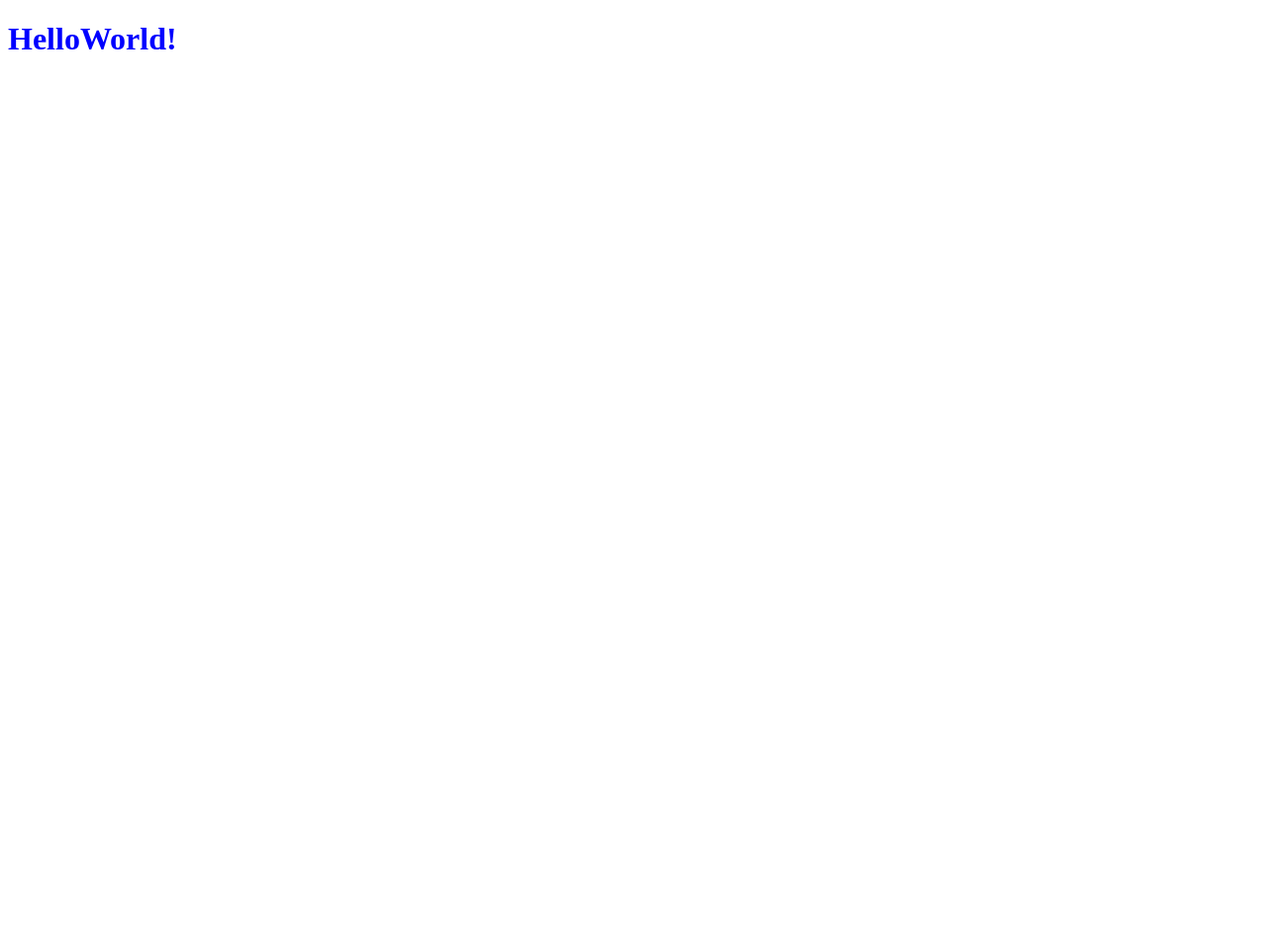
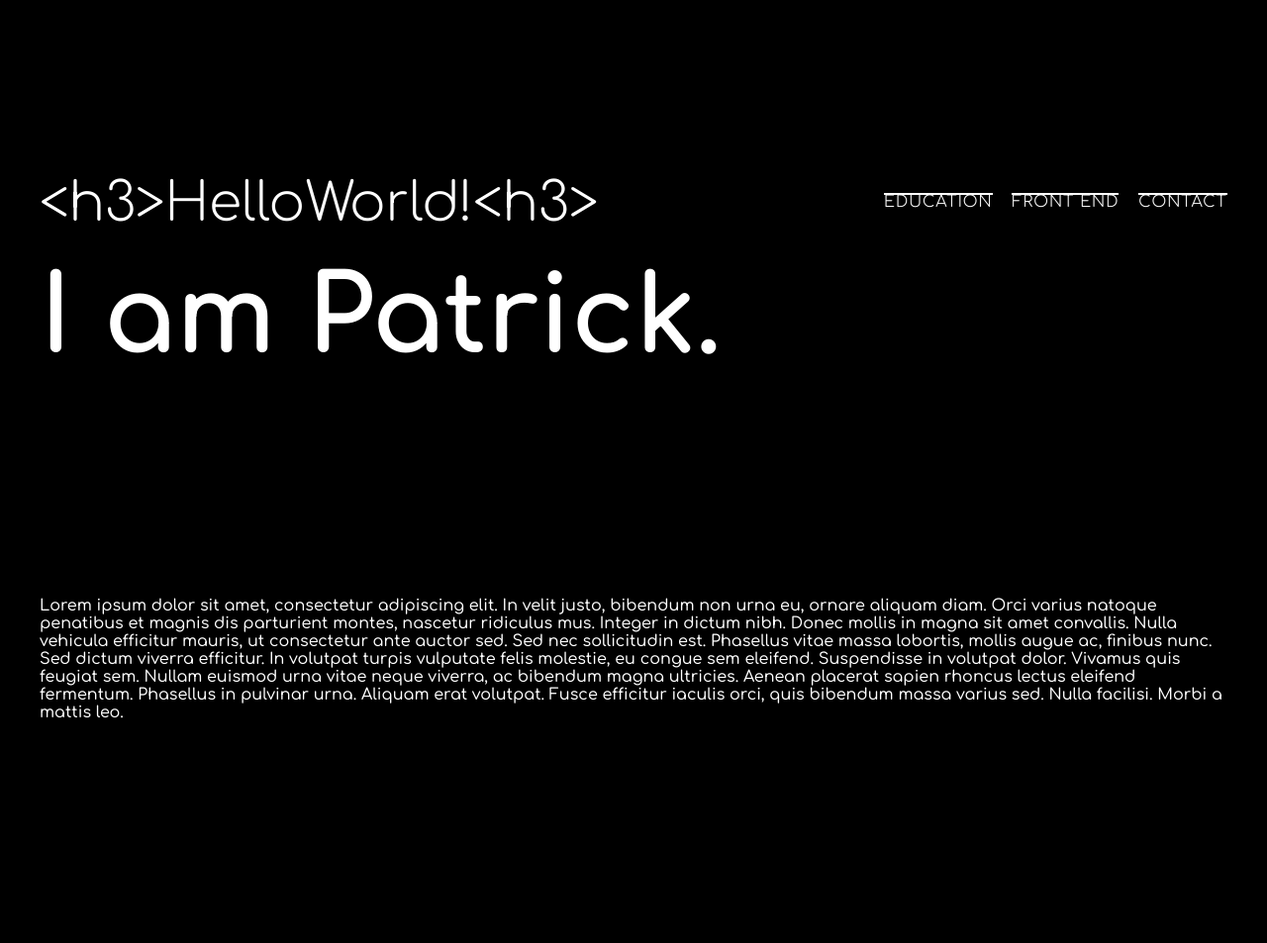
Before and after one commit to frantz92/portfolio, a website: page index.html in a window 1280 px wide. Shown: the whole page at 99% size. Before the commit the page ends 800 px from the top, so only its background shows below. Drawn offline with Linux system fonts and the light colour scheme.

Commit message:
Add page title & navbar with css animation & about

```diff
--- a/index.html
+++ b/index.html
@@ -7,6 +7,8 @@
       rel="stylesheet"
       href="https://cdnjs.cloudflare.com/ajax/libs/font-awesome/5.9.0/css/all.min.css"
     />
+    <link href="https://fonts.googleapis.com/css2?family=Comfortaa:wght@300;500;700&display=swap" rel="stylesheet">
+
     <link
       href="https://fonts.googleapis.com/css?family=Open+Sans+Condensed:300&display=swap"
       rel="stylesheet"
@@ -15,6 +17,26 @@
   </head>
 
   <body>
-    <h1 class="title">HelloWorld!</h1>
+    <div class="container">
+        <div class="page-title">
+            <h2 class="title">
+                &#60h3&#62HelloWorld!&#60h3&#62
+            </h2>
+            <h1 class="name">
+                I am Patrick.
+            </h1>
+      </div>
+      <nav class="nav">
+          <a href='#'>education</a>
+          <a href='#'>front end</a>
+          <a href='#'>contact</a>
+      </nav>
+      <div class="about">
+        <p>
+            Lorem ipsum dolor sit amet, consectetur adipiscing elit. In velit justo, bibendum non urna eu, ornare aliquam diam. Orci varius natoque penatibus et magnis dis parturient montes, nascetur ridiculus mus. Integer in dictum nibh. Donec mollis in magna sit amet convallis. Nulla vehicula efficitur mauris, ut consectetur ante auctor sed. Sed nec sollicitudin est. Phasellus vitae massa lobortis, mollis augue ac, finibus nunc. Sed dictum viverra efficitur. In volutpat turpis vulputate felis molestie, eu congue sem eleifend. Suspendisse in volutpat dolor.
+            Vivamus quis feugiat sem. Nullam euismod urna vitae neque viverra, ac bibendum magna ultricies. Aenean placerat sapien rhoncus lectus eleifend fermentum. Phasellus in pulvinar urna. Aliquam erat volutpat. Fusce efficitur iaculis orci, quis bibendum massa varius sed. Nulla facilisi. Morbi a mattis leo.
+        </p>
+      </div>
+    </div>
   </body>
 </html>
--- a/sass/style.scss
+++ b/sass/style.scss
@@ -1,3 +1,104 @@
-.title {
-  color: blue;
+body,
+html {
+  height: 100%;
+  margin: 0;
+  font-family: 'Comfortaa', cursive;
+  color: white;
 }
+.container {
+  height: 100%;
+  max-width: auto;
+  margin: 0;
+  padding: 150px 40px;
+  background-color: black;
+  display: flex;
+  flex-wrap: wrap;
+}
+
+h2 {
+  color: white;
+  font-family: 'Comfortaa', cursive;
+  font-size: 54px;
+  font-weight: 300;
+  margin: 25px 0;
+}
+
+h1 {
+  color: white;
+  font-family: 'Comfortaa', cursive;
+  font-size: 108px;
+  margin: 0;
+  font-weight: 700;
+}
+
+.nav {
+  position: absolute;
+  right: 40px;
+}
+
+.nav a {
+  margin: 0;
+  //padding: 10px 10px;
+  position: relative;
+  display: inline-block;
+  margin: 45px 0 0 15px;
+  outline: none;
+  color: #fff;
+  text-decoration: none;
+  text-transform: uppercase;
+  letter-spacing: 1px;
+  font-weight: 300;
+  text-shadow: 0 0 1px rgba(255, 255, 255, 0.3);
+  font-size: 16px;
+}
+
+.nav a:hover:before {
+  margin-top: 13px;
+  width: 110%;
+}
+
+.nav a::before {
+  position: absolute;
+  top: 0;
+  left: 0;
+  width: 100%;
+  height: 2px;
+  background: #fff;
+  content: '';
+  transition-duration: 0.7s;
+}
+
+.nav a:hover:after {
+  height: 25px;
+  top: -5px;
+}
+
+.nav a::after {
+  position: absolute;
+  top: 0;
+  left: 0;
+  width: 2px;
+  height: 2px;
+  background: #fff;
+  content: '';
+  transition-duration: 0.7s;
+}
+
+/*
+.nav a:hover::after {
+  position: absolute;
+  top: 20;
+  left: 0;
+  width: 100%;
+  height: 2px;
+  background: #fff;
+  content: '';
+  -webkit-transition: height 0.3s;
+  -moz-transition: height 0.3s;
+  transition: height 0.3s;
+}
+
+.nav a:hover {
+  transition: 2s;
+}
+*/
```
Also changed, not shown: css/style.css, 1 other file.
